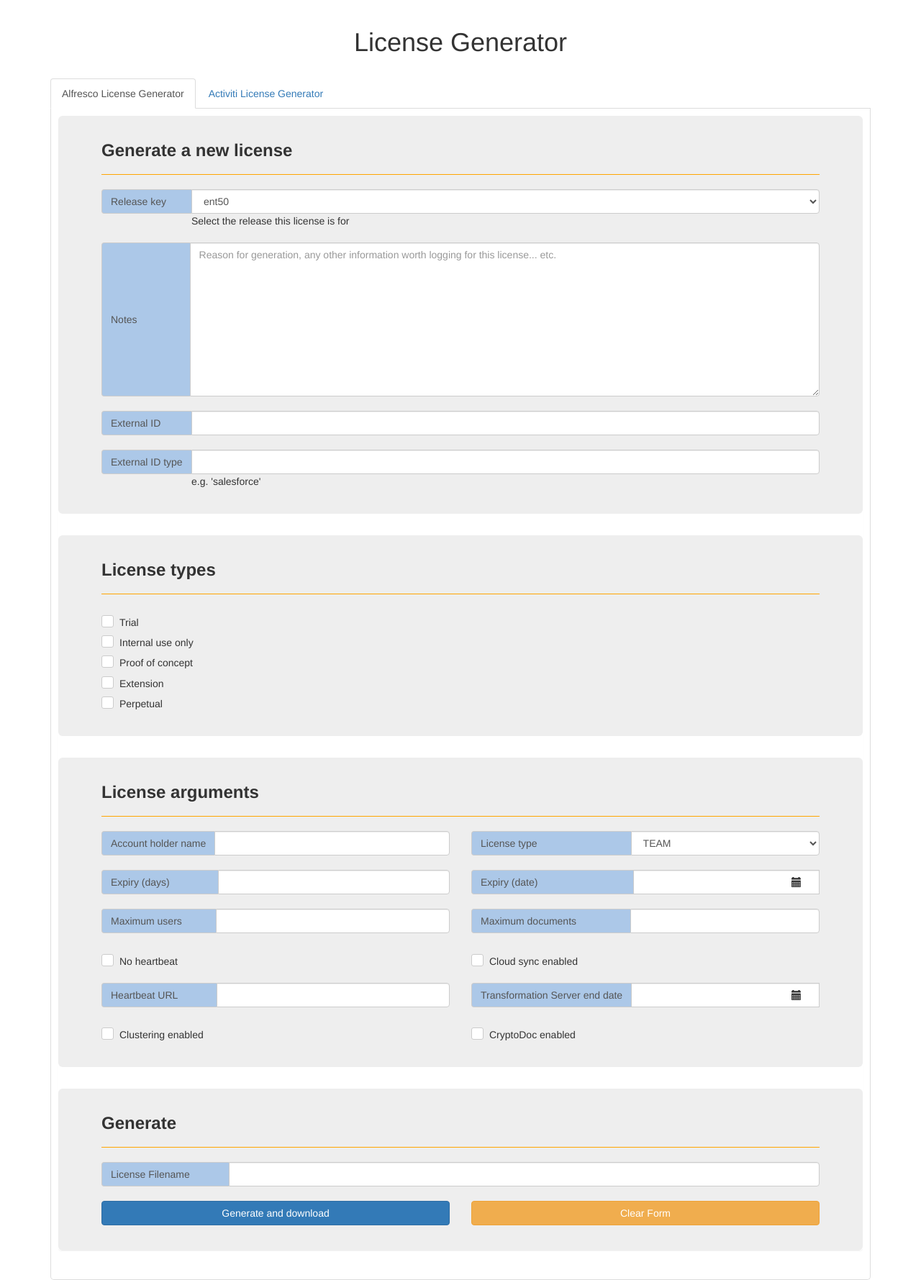
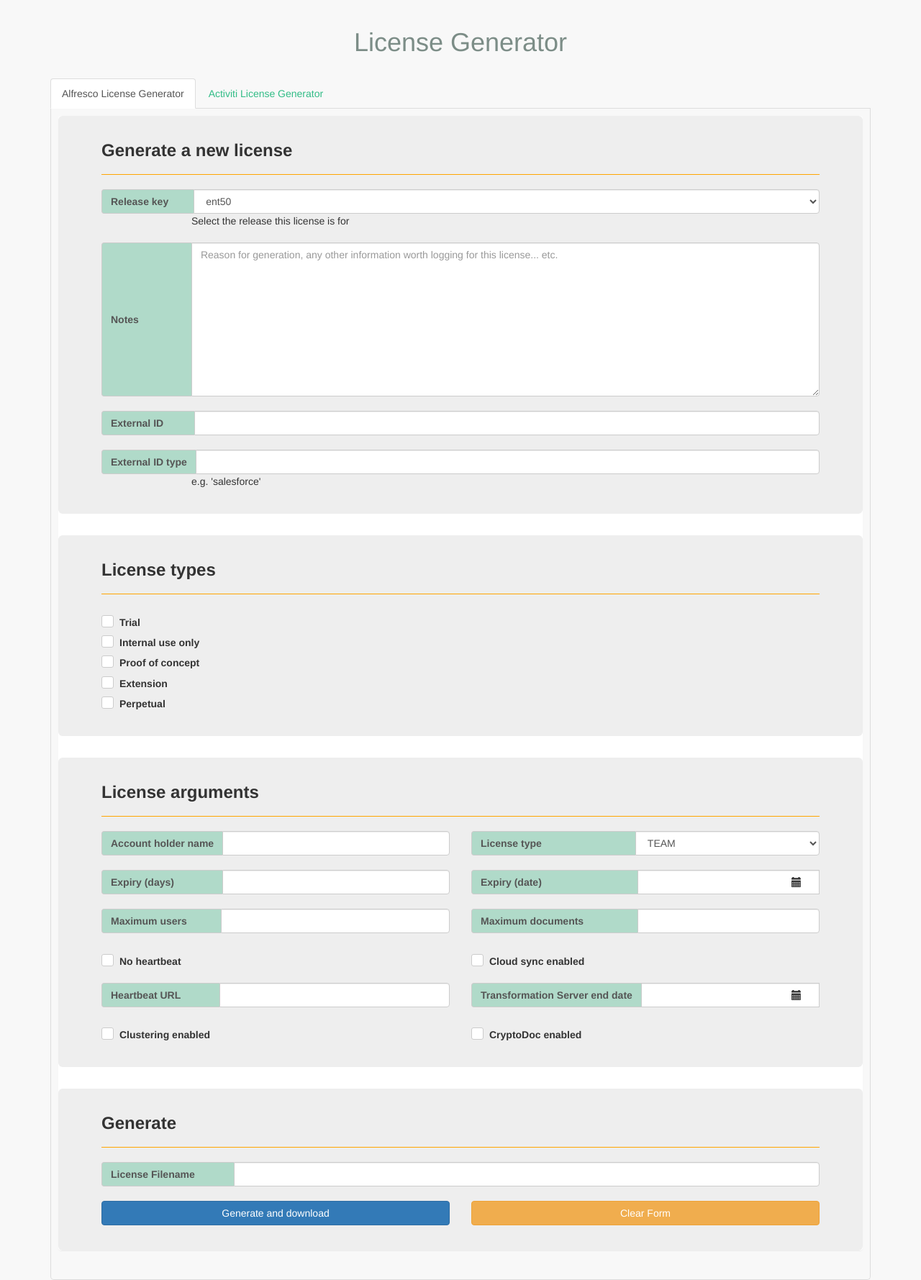
Before and after one commit to ggaviglio/license_gen, a Django app: page / in a window 1280 px wide. Shown: the part 51-1830 px from the top of the page at 72% size. Run offline with Django 3.2, Linux system fonts and the light colour scheme; some libraries are stand-ins or nearby versions.

Commit message:
WID-871 [WID-898] - Improving UI - General color change

```diff
--- a/license_generator_form/templates/web_form.html
+++ b/license_generator_form/templates/web_form.html
@@ -108,7 +108,7 @@
                                             <br>
 
                                             <div class="input-group" id="format-external-id-type">
-                                                <span class="input-group-addon" style="background-color:#ACC8E8;" id="sizing-addon2">External ID type</span>
+                                                <span class="input-group-addon" id="sizing-addon2">External ID type</span>
                                                 <input type="text" id="external_id_type" name="external_id_type" class="form-control" aria-describedby="sizing-addon2">
                                             </div>
                                             <span id="text-leyend">e.g. 'salesforce'</span>
@@ -170,7 +170,7 @@
                                                     </div>
                                                     <br>
 
-                                                    <div class="input-group" id="format-heartbeat-url">
+                                                    <div class="input-group">
                                                         <div class="checkbox checkbox-success">
                                                             <input id="field_no_heartbeat" name="field_no_heartbeat" value="1" type="checkbox">
                                                             <label for="field_no_heartbeat">No heartbeat</label>
@@ -178,8 +178,8 @@
                                                     </div>
                                                     <br>
 
-                                                    <div class="input-group">
-                                                        <span class="input-group-addon" id="sizing-addon2" style="padding-right:54px; background-color:#ACC8E8;">Heartbeat URL</span>
+                                                    <div class="input-group" id="format-heartbeat-url">
+                                                        <span class="input-group-addon" id="sizing-addon2">Heartbeat URL</span>
                                                         <input type="text" id="field_heartbeat_url" name="field_heartbeat_url" class="form-control" aria-describedby="sizing-addon2">
                                                     </div>
                                                     <br>
--- a/static/css/base.css
+++ b/static/css/base.css
@@ -39,115 +39,116 @@ body {
 }
 
 /* For form elements appearance */
+h1 {
+	color: #7c8d87;
+}
+
+body {
+	background-color: #f8f8f8;
+}
+
+a {
+	color:#31bc86;
+}
+
+.input-group span {
+	background-color:#B0DAC9;
+	font-weight: bold;
+}
+
+.checkbox label {
+	font-weight: bold;
+}
+
 #text-leyend {
 	padding-left:125px;
 }
 
 #format-release-key span {
 	padding-right: 35px;
-	background-color:#ACC8E8;
 }
 
 #format-notes span {
 	padding-right:73px;
-	background-color:#ACC8E8;
-
 }
 
 #format-external-id span {
 	padding-right:43px;
-	background-color:#ACC8E8;
 }
 
 #format-external-id-type span {
-	background-color:#ACC8E8;
+
 }
 
 #format-account-holder span {
-	background-color:#ACC8E8;
 }
 
 #format-expiry-days span {
 	padding-right:67px;
-	background-color:#ACC8E8;
 }
 
 #format-maximum-users span {
 	padding-right:47px;
-	background-color:#ACC8E8;
 }
 
 #format-heartbeat-url span {
-	padding-right:73px;
+	padding-right:54px;
 }
 
 #format-license-type span {
 	padding-right:130px;
-	background-color:#ACC8E8;
 }
 
 #format-expiry-date span {
 	padding-right:133px;
-	background-color:#ACC8E8;
 }
 
 #format-maximum-documents span {
 	padding-right:75px;
-	background-color:#ACC8E8;
 }
 
 #format-transformation-server span {
-	background-color:#ACC8E8;
+
 }
 
 #format-license-filename span {
 	padding-right:54px;
-	background-color:#ACC8E8;
 }
 
 #format-start-date span {
 	padding-right:44px;
-	background-color:#ACC8E8;
 }
 
 #format-number-admins span {
 	padding-right:30px;
-	background-color:#ACC8E8;
 }
 
 #format-number-editors span {
 	padding-right:33px;
-	background-color:#ACC8E8;
 }
 
 #format-multi-tenant span {
 	padding-right:70px;
-	background-color:#ACC8E8;
 }
 
 #format-version span {
 	padding-right:100px;
-	background-color:#ACC8E8;
 }
 
 #format-end-date span {
 	padding-right:60px;
-	background-color:#ACC8E8;
 }
 
 #format-number-licenses span {
 	padding-right:25px;
-	background-color:#ACC8E8;
 }
 
 #format-number-processes span {
 	padding-right:10px;
-	background-color:#ACC8E8;
 }
 
 #format-default-tenant span {
 	padding-right:57px;
-	background-color:#ACC8E8;
 }
 
 /* For navegation bar responsiveness:
```
